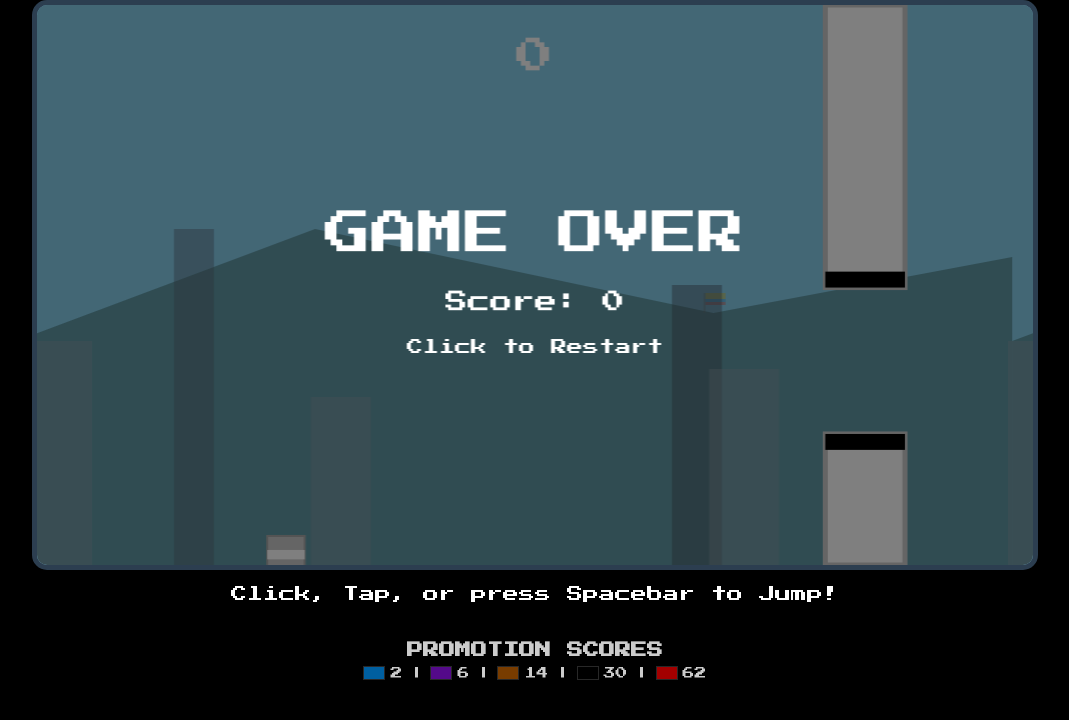
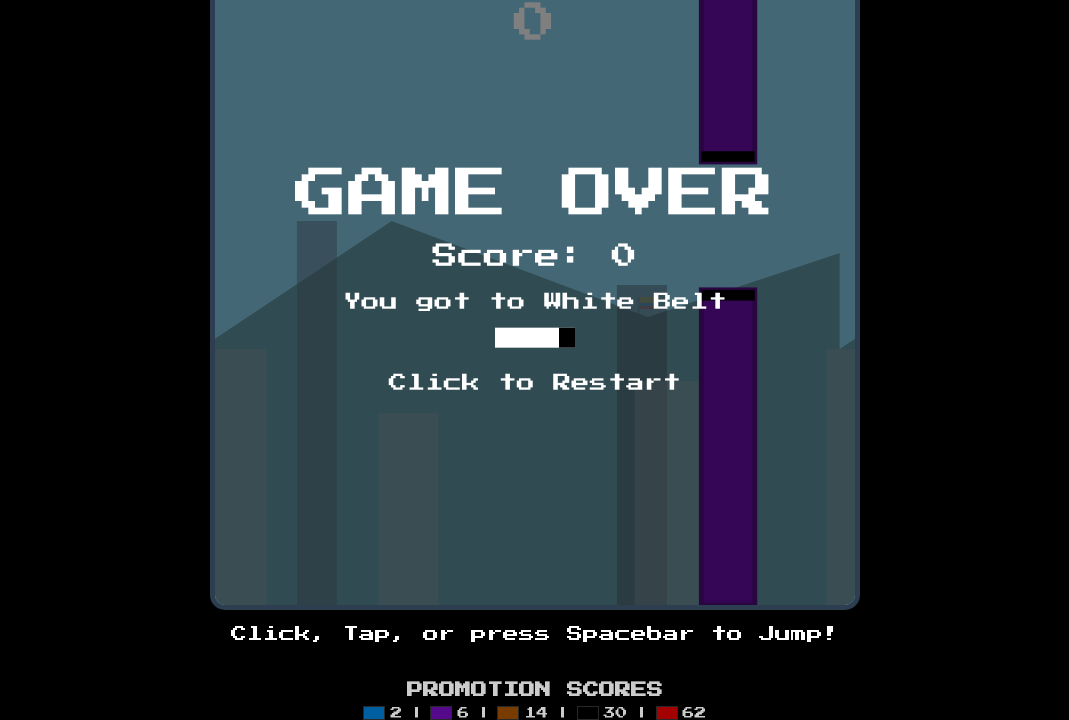
Before and after one commit to lfogelman/BJJ-Jump, a plain HTML site: page index.html in a window 1280 px wide. Shown: the part 101-821 px from the top of the page, without its empty margins (105-1174 px from the left). Before the commit the page ends 800 px from the top, so only its background shows below. Drawn offline with Linux system fonts and the light colour scheme.

Commit message:
Update index.html

```diff
--- a/index.html
+++ b/index.html
@@ -30,8 +30,8 @@
             box-shadow: 0 10px 20px rgba(0,0,0,0.2), 0 6px 6px rgba(0,0,0,0.25);
             display: block;
             max-width: 90%;
-            max-height: 90%;
-            aspect-ratio: 16 / 9;
+            max-height: 85vh; /* Use vh to ensure it fits vertically */
+            aspect-ratio: 1 / 1;
         }
 
         /* Styling for the game title and instructions */
@@ -118,8 +118,12 @@
         let bird, pipes, score, gameOver, gravity, jump, pipeSpeed, pipeGap, pipeWidth, pipeInterval, lastPipeHeight, birdBeltIndex, promotionThresholds;
 
         let backgroundLayers = [];
-        // MODIFIED: Added array for particles
         let particles = [];
+
+        let lastTime;
+        let pipeTimer = 0;
+        let animationFrameId;
+        let gameStarted = false;
 
         // --- Asset Colors ---
         const PIPE_BELTS = [
@@ -132,9 +136,10 @@
         ];
 
         const PLAYER_BELTS = ['#FFFFFF', '#0077c8', '#6a0dad', '#964B00', '#000000', '#cc0000'];
+        // MODIFIED: Added belt names for the game over screen
+        const PLAYER_BELT_NAMES = ['White', 'Blue', 'Purple', 'Brown', 'Black', 'Red'];
 
         // --- Game Logic ---
-        let frameCount = 0;
 
         // Function to draw a Colombian flag
         function drawFlag(x, y) {
@@ -200,32 +205,46 @@
 
         // --- Game Initialization ---
         function setup() {
-            const aspectRatio = 16 / 9;
-            let canvasWidth = window.innerWidth * 0.8;
-            let canvasHeight = canvasWidth / aspectRatio;
-            if (canvasHeight > window.innerHeight * 0.7) {
-                canvasHeight = window.innerHeight * 0.7;
-                canvasWidth = canvasHeight * aspectRatio;
+            if (animationFrameId) {
+                cancelAnimationFrame(animationFrameId);
             }
-            canvas.width = canvasWidth;
-            canvas.height = canvasHeight;
-            bird = { x: canvas.width / 4, y: canvas.height / 3, radius: canvas.height / 30, velocity: 0 };
+
+            const aspectRatio = 1;
+            const isMobile = window.innerWidth < 768;
+            let canvasSize = isMobile ? window.innerWidth * 0.9 : window.innerHeight * 0.8;
+
+            canvas.width = canvasSize;
+            canvas.height = canvasSize;
+
+            bird = { x: canvas.width / 4, y: canvas.height / 3, radius: canvas.height / 40, velocity: 0 };
             pipes = [];
-            particles = []; // MODIFIED: Clear particles on restart
+            particles = [];
             score = 0;
             gameOver = false;
-            gravity = canvas.height / 4167;
-            jump = -canvas.height / 120;
-            pipeSpeed = canvas.width / 350;
-            pipeWidth = canvas.width / 12.5;
-            pipeGap = canvas.height / 3.825;
-            pipeInterval = 120;
+            gameStarted = false;
+
+            gravity = canvas.height * 3.5;
+            jump = -canvas.height * 0.85;
+
+            pipeSpeed = canvas.width / 2.5;
+            pipeInterval = 1.0;
+
+            pipeWidth = canvas.width / 12;
+            pipeGap = canvas.height / 5;
+            pipeTimer = pipeInterval;
+
             lastPipeHeight = canvas.height / 2;
             birdBeltIndex = 0;
             promotionThresholds = [2, 6, 14, 30, 62];
-            frameCount = 0;
+
+            lastTime = null;
+
             createBackground();
-            generatePipes();
+
+            setTimeout(() => {
+                gameStarted = true;
+            }, 1000);
+
             gameLoop();
         }
 
@@ -253,13 +272,21 @@
             ctx.fillRect(birdX, bird.y - beltHeight / 2, birdSize, beltHeight);
         }
 
-        // MODIFIED: New function to draw particles
         function drawParticles() {
             for (let i = 0; i < particles.length; i++) {
                 const p = particles[i];
                 ctx.fillStyle = p.color;
                 ctx.fillRect(p.x, p.y, p.size, p.size);
             }
+        }
+
+        function drawReadyScreen() {
+            ctx.fillStyle = 'rgba(0, 0, 0, 0.4)';
+            ctx.fillRect(0, 0, canvas.width, canvas.height);
+            ctx.fillStyle = 'white';
+            ctx.font = `${canvas.height / 10}px 'Press Start 2P'`;
+            ctx.textAlign = 'center';
+            ctx.fillText('Oss!', canvas.width / 2, canvas.height / 2);
         }
 
         function drawPipes() {
@@ -290,64 +317,88 @@
             ctx.fillText(score, canvas.width / 2, canvas.height / 8);
         }
 
+        // MODIFIED: drawGameOver now shows the achieved belt
         function drawGameOver() {
             ctx.fillStyle = 'rgba(0, 0, 0, 0.5)';
             ctx.fillRect(0, 0, canvas.width, canvas.height);
             ctx.fillStyle = 'white';
             ctx.font = `${canvas.height / 12}px 'Press Start 2P'`;
             ctx.textAlign = 'center';
-            ctx.fillText('GAME OVER', canvas.width / 2, canvas.height / 2 - canvas.height / 20);
+            ctx.fillText('GAME OVER', canvas.width / 2, canvas.height / 2 - canvas.height / 10);
+
             ctx.font = `${canvas.height / 25}px 'Press Start 2P'`;
-            ctx.fillText(`Score: ${score}`, canvas.width / 2, canvas.height / 2 + canvas.height / 20);
+            ctx.fillText(`Score: ${score}`, canvas.width / 2, canvas.height / 2 - canvas.height/40);
+
+            // Display achieved belt
+            const beltName = PLAYER_BELT_NAMES[birdBeltIndex];
+            const beltText = `You got to ${beltName} Belt`;
             ctx.font = `${canvas.height / 35}px 'Press Start 2P'`;
-            ctx.fillText('Click to Restart', canvas.width / 2, canvas.height / 2 + canvas.height / 8);
+            ctx.fillText(beltText, canvas.width / 2, canvas.height / 2 + canvas.height / 25);
+
+            // Draw the belt swatch
+            const beltSwatchWidth = 80;
+            const beltSwatchHeight = 20;
+            const beltSwatchX = canvas.width / 2 - beltSwatchWidth / 2;
+            const beltSwatchY = canvas.height / 2 + canvas.height / 15;
+
+            ctx.fillStyle = PLAYER_BELTS[birdBeltIndex];
+            ctx.fillRect(beltSwatchX, beltSwatchY, beltSwatchWidth, beltSwatchHeight);
+
+            // Draw rank bar on swatch
+            const barHeight = beltSwatchHeight;
+            const barWidth = beltSwatchWidth / 5;
+            let barColor = '#000000';
+            if (PLAYER_BELTS[birdBeltIndex] === '#000000') barColor = '#cc0000';
+            if (PLAYER_BELTS[birdBeltIndex] === '#cc0000') barColor = '#FFFFFF';
+            ctx.fillStyle = barColor;
+            ctx.fillRect(beltSwatchX + beltSwatchWidth - barWidth, beltSwatchY, barWidth, barHeight);
+
+            ctx.fillStyle = 'white';
+            ctx.font = `${canvas.height / 35}px 'Press Start 2P'`;
+            ctx.fillText('Click to Restart', canvas.width / 2, canvas.height / 2 + canvas.height / 6);
         }
 
-        // MODIFIED: New function to create the explosion
-        function createExplosion(x, y, color) {
-            const particleCount = 30;
+        function createExplosion(x, y, colors) {
+            const particleCount = 40;
             for (let i = 0; i < particleCount; i++) {
                 particles.push({
-                    x: x,
-                    y: y,
-                    size: Math.random() * 3 + 1,
-                    color: color,
-                    velocityX: (Math.random() - 0.5) * 6,
-                    velocityY: (Math.random() - 0.5) * 6,
-                    life: 40
+                    x: x, y: y, size: Math.random() * 4 + 1,
+                    color: colors[Math.floor(Math.random() * colors.length)],
+                    velocityX: (Math.random() - 0.5) * 400,
+                    velocityY: (Math.random() - 0.5) * 400,
+                    life: 0.8
                 });
             }
         }
 
-        function update() {
-            if (gameOver) return;
-
-            // MODIFIED: Update particles
+        function update(deltaTime) {
             for (let i = particles.length - 1; i >= 0; i--) {
                 const p = particles[i];
-                p.x += p.velocityX;
-                p.y += p.velocityY;
-                p.velocityY += 0.1; // Gravity on particles
-                p.life--;
-                if (p.life <= 0) {
-                    particles.splice(i, 1);
-                }
+                p.x += p.velocityX * deltaTime;
+                p.y += p.velocityY * deltaTime;
+                p.velocityY += gravity * 0.5 * deltaTime;
+                p.life -= deltaTime;
+                if (p.life <= 0) particles.splice(i, 1);
             }
 
+            if (!gameStarted || gameOver) return;
+
             backgroundLayers.forEach(layer => {
-                layer.x -= layer.speed;
+                layer.x -= layer.speed * deltaTime;
                 if (layer.x < -canvas.width) layer.x = 0;
             });
 
-            bird.velocity += gravity;
-            bird.y += bird.velocity;
+            bird.velocity += gravity * deltaTime;
+            bird.y += bird.velocity * deltaTime;
 
-            if (frameCount > 0 && frameCount % pipeInterval === 0) {
+            pipeTimer += deltaTime;
+            if (pipeTimer > pipeInterval) {
                 generatePipes();
+                pipeTimer = 0;
             }
+            pipes.forEach(pipe => { pipe.x -= pipeSpeed * deltaTime; });
+            pipes = pipes.filter(pipe => pipe.x + pipe.width > 0);
 
-            pipes.forEach(pipe => { pipe.x -= pipeSpeed; });
-            pipes = pipes.filter(pipe => pipe.x + pipe.width > 0);
             checkCollisions();
 
             pipes.forEach(pipe => {
@@ -356,16 +407,14 @@
                     score++;
                     if (birdBeltIndex < promotionThresholds.length && score >= promotionThresholds[birdBeltIndex]) {
                         birdBeltIndex++;
-                        // MODIFIED: Trigger explosion on promotion
-                        createExplosion(bird.x, bird.y, PLAYER_BELTS[birdBeltIndex]);
+                        createExplosion(bird.x, bird.y, [PLAYER_BELTS[birdBeltIndex]]);
                     }
                 }
             });
-            frameCount++;
         }
 
         function generatePipes() {
-            const maxDelta = canvas.height / 6;
+            const maxDelta = canvas.height / 4.4;
             const absMin = canvas.height / 8, absMax = canvas.height - pipeGap - absMin;
             let newMin = lastPipeHeight - maxDelta, newMax = lastPipeHeight + maxDelta;
             if (newMin < absMin) newMin = absMin;
@@ -377,7 +426,10 @@
         }
 
         function checkCollisions() {
-            if (bird.y + bird.radius > canvas.height || bird.y - bird.radius < 0) endGame();
+            if (bird.y + bird.radius > canvas.height || bird.y - bird.radius < 0) {
+                endGame();
+                return;
+            }
             pipes.forEach(pipe => {
                 if (bird.x + bird.radius > pipe.x && bird.x - bird.radius < pipe.x + pipe.width &&
                     (bird.y - bird.radius < pipe.topHeight || bird.y + bird.radius > pipe.topHeight + pipeGap)) {
@@ -386,26 +438,47 @@
             });
         }
 
-        function endGame() { gameOver = true; }
+        function endGame() {
+            if (gameOver) return;
+            gameOver = true;
+            createExplosion(bird.x, bird.y, [PLAYER_BELTS[birdBeltIndex], '#CCCCCC']);
+        }
 
-        function gameLoop() {
+        function gameLoop(currentTime) {
+            if (!lastTime) { lastTime = currentTime; }
+            const deltaTime = (currentTime - lastTime) / 1000;
+            lastTime = currentTime;
+
+            update(deltaTime || 0);
+
             ctx.clearRect(0, 0, canvas.width, canvas.height);
             drawBackground();
             drawPipes();
-            drawBird();
-            drawParticles(); // MODIFIED: Draw the particles
+
+            if (!gameOver) {
+                drawBird();
+            }
+
+            drawParticles();
             drawScore();
+
+            if (!gameStarted && !gameOver) {
+                drawReadyScreen();
+            }
+
             if (gameOver) {
                 drawGameOver();
-            } else {
-                requestAnimationFrame(gameLoop);
             }
-            update();
+
+            animationFrameId = requestAnimationFrame(gameLoop);
         }
 
         function handleJump() {
-            if (gameOver) setup();
-            else bird.velocity = jump;
+            if (gameOver) {
+                setup();
+            } else if (gameStarted) {
+                bird.velocity = jump;
+            }
         }
 
         window.addEventListener('resize', setup);
```
